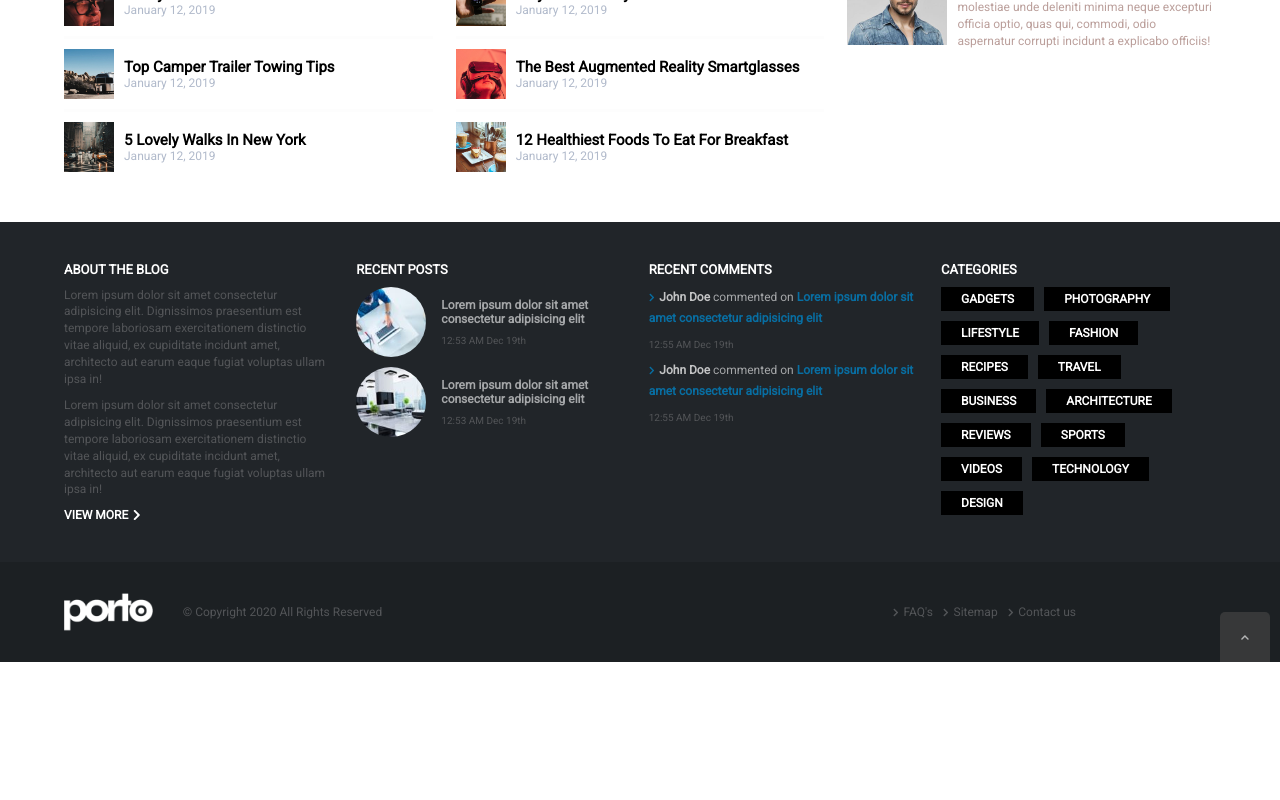
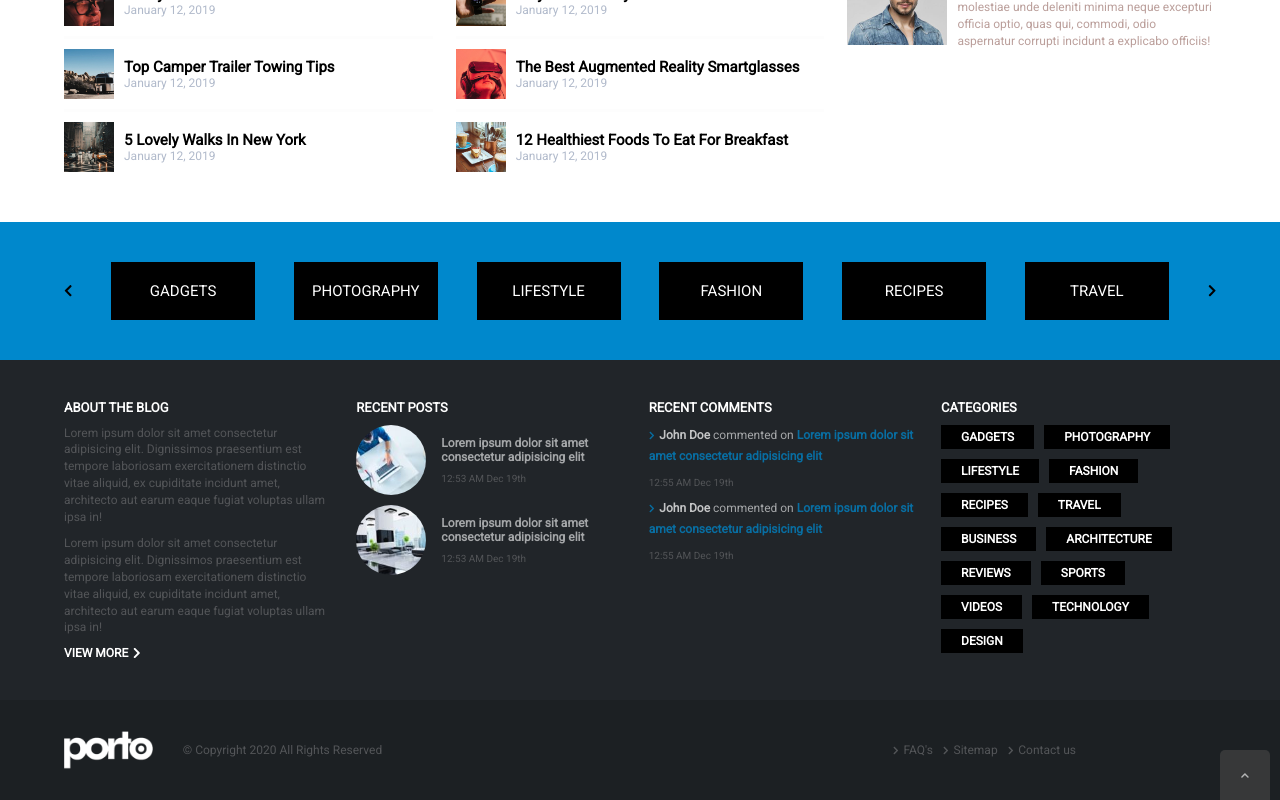
Before and after one commit to Micaela87/proj-html-vuejs, a Vue app in the folder blog/: page / in a window 1280 px wide. Shown: the part 1043-1843 px from the top of the page. Before the commit the page ends 1705 px from the top, so only its background shows below. Built offline with nearby package versions, Linux system fonts and the light colour scheme.

Commit message:
categories completed

```diff
--- a/blog/src/components/Main/Main.vue
+++ b/blog/src/components/Main/Main.vue
@@ -11,8 +11,13 @@
     <section>
       <RelevantPosts />
     </section>
-    <section>
+    <section id="categories">
       <!-- main topics -->
+      <div class="container container-flex">
+          <font-awesome-icon :icon="['fas', 'chevron-left']" size="lg"/>
+          <span v-for="(category, y) in categories" :key="y"><a href="#">{{ category.toUpperCase() }}</a></span>
+          <font-awesome-icon :icon="['fas', 'chevron-right']" size="lg"/>
+      </div>
     </section>
     <section>
       <!-- 2 columns -->
@@ -75,7 +80,8 @@ export default {
                   briefDescription: 'Lorem ipsum dolor sit amet consectetur adipisicing elit. Consequuntur fuga ad nisi molestiae unde deleniti minima neque excepturi officia optio, quas qui, commodi, odio aspernatur corrupti incidunt a explicabo officiis!',
                   img: 'blog-51.jpg'
               }
-          ]
+          ],
+          categories: ['gadgets', 'photography', 'lifestyle', 'fashion', 'recipes', 'travel']
       };
   }
 }
@@ -93,4 +99,27 @@ export default {
     }
   }
 
+  #categories {
+    background-color: #0088cc;
+    padding: 4rem 0;
+
+    .container-flex {
+      align-items: center;
+    }
+
+    span {
+      width: calc(100% / 8);
+
+      a {
+          display: block;
+          text-decoration: none;
+          text-align: center;
+          color: white;
+          background-color: black;
+          padding: 2rem 0;
+          font-size: 1.5rem;
+      }
+    }
+
+  }
 </style>
--- a/blog/src/main.js
+++ b/blog/src/main.js
@@ -3,12 +3,13 @@ import App from './App.vue';
 import { library } from '@fortawesome/fontawesome-svg-core';
 import { faSearch } from '@fortawesome/free-solid-svg-icons';
 import { faChevronRight } from '@fortawesome/free-solid-svg-icons';
+import { faChevronLeft } from '@fortawesome/free-solid-svg-icons';
 import { faChevronUp } from '@fortawesome/free-solid-svg-icons';
 import { FontAwesomeIcon } from '@fortawesome/vue-fontawesome';
 
 Vue.config.productionTip = false;
 
-library.add(faSearch, faChevronRight, faChevronUp);
+library.add(faSearch, faChevronRight, faChevronUp, faChevronLeft);
 
 Vue.component('font-awesome-icon', FontAwesomeIcon);
 
```
